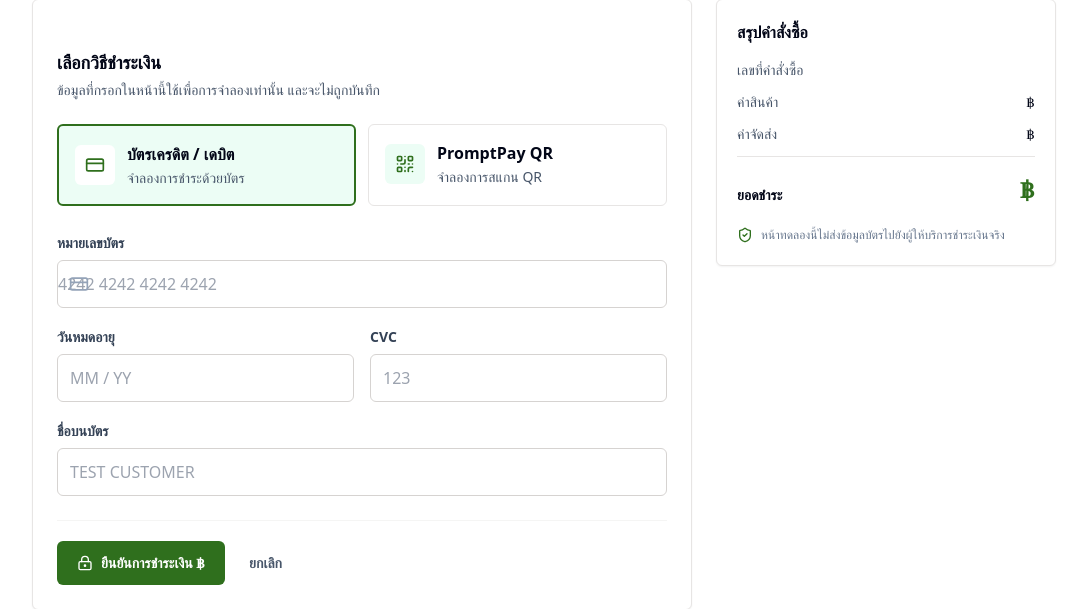
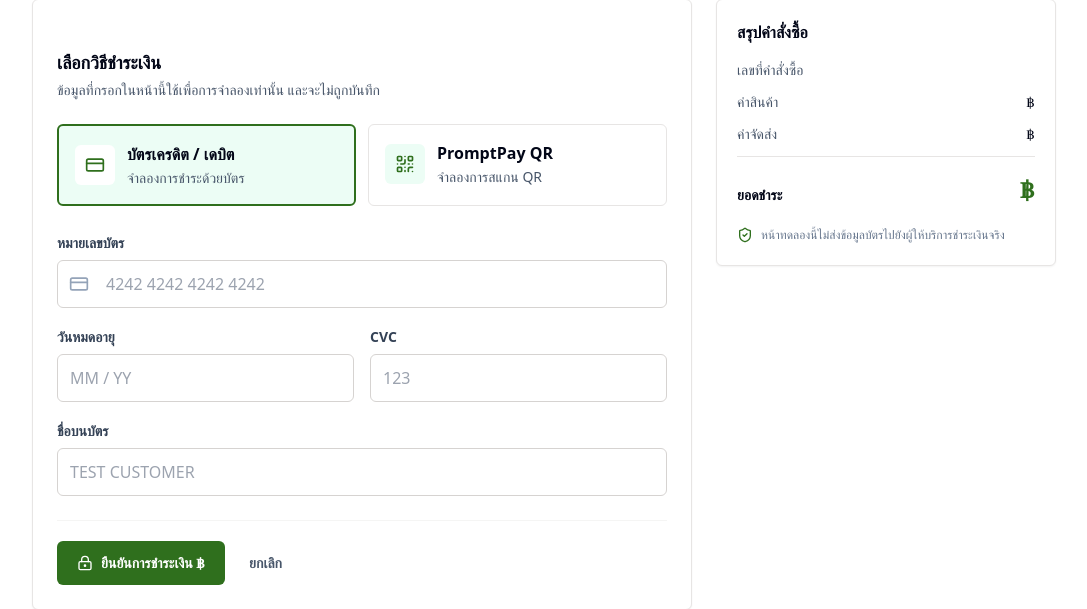
Before and after one commit to donutjung0868867808-spec/lo-ko-market, a Django app: template templates/payments/demo_checkout.html in a window 1280 px wide. Shown: the part 290-899 px from the top of the page, without its empty margins (96-1183 px from the left). Run offline with Django 5.2, Linux system fonts and the light colour scheme; the template is opened without the code that fills it, so the values that code supplies are empty.

Commit message:
Fix demo card number field spacing

```diff
--- a/templates/payments/demo_checkout.html
+++ b/templates/payments/demo_checkout.html
@@ -35,7 +35,7 @@
       <div class="space-y-4" data-card-fields>
         <div>
           <label class="text-sm font-semibold text-slate-700" for="demo-card-number">หมายเลขบัตร</label>
-          <div class="relative mt-1.5"><i data-lucide="credit-card" class="pointer-events-none absolute left-3 top-1/2 h-5 w-5 -translate-y-1/2 text-slate-400" aria-hidden="true"></i><input id="demo-card-number" class="h-12 w-full rounded-md border border-stone-300 bg-white pl-10 pr-3 text-slate-950 outline-none focus:border-leaf focus:ring-2 focus:ring-emerald-100" type="text" inputmode="numeric" autocomplete="cc-number" placeholder="4242 4242 4242 4242" required></div>
+          <div class="relative mt-1.5"><i data-lucide="credit-card" class="pointer-events-none absolute left-3 top-1/2 h-5 w-5 -translate-y-1/2 text-slate-400" aria-hidden="true"></i><input id="demo-card-number" class="h-12 w-full rounded-md border border-stone-300 bg-white pr-3 text-slate-950 outline-none focus:border-leaf focus:ring-2 focus:ring-emerald-100" style="padding-left: 3rem;" type="text" inputmode="numeric" autocomplete="cc-number" placeholder="4242 4242 4242 4242" required></div>
         </div>
         <div class="grid gap-4 sm:grid-cols-2">
           <div><label class="text-sm font-semibold text-slate-700" for="demo-card-expiry">วันหมดอายุ</label><input id="demo-card-expiry" class="mt-1.5 h-12 w-full rounded-md border border-stone-300 bg-white px-3 text-slate-950 outline-none focus:border-leaf focus:ring-2 focus:ring-emerald-100" type="text" inputmode="numeric" autocomplete="cc-exp" placeholder="MM / YY" required></div>
```
